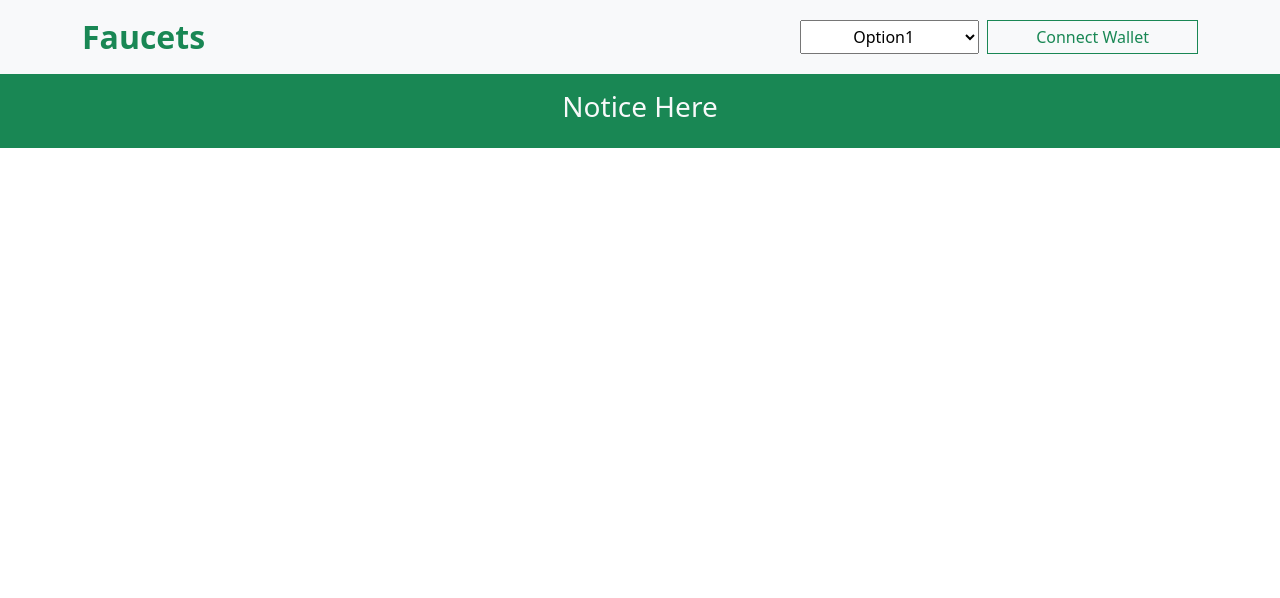
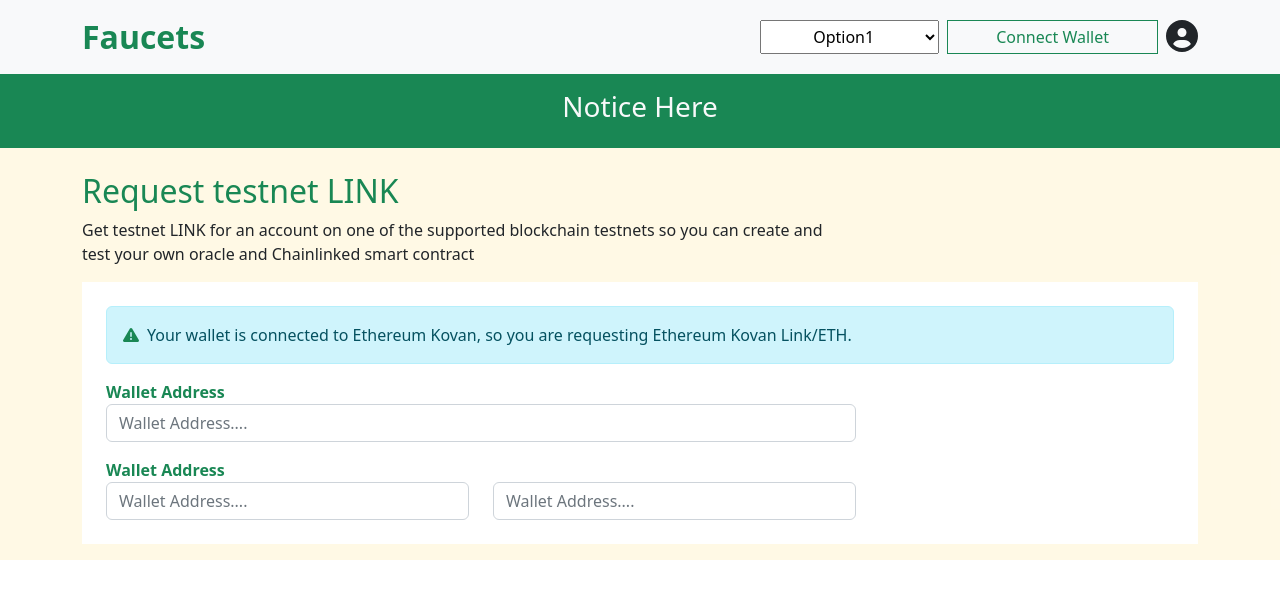
Before and after one commit to snislam/faucets, a React (Create React App) app: page / in a window 1280 px wide. Shown: the top 598 px of the page. Built offline with nearby package versions, Linux system fonts and the light colour scheme.

Commit message:
form done

```diff
--- /dev/null
+++ b/src/components/FormSection.js
@@ -0,0 +1,31 @@
+import { faTriangleExclamation } from '@fortawesome/free-solid-svg-icons';
+import { FontAwesomeIcon } from '@fortawesome/react-fontawesome';
+import React from 'react';
+import Alert from "react-bootstrap/Alert"
+
+const FormSection = () => {
+    return (
+        <div>
+            <Alert variant='info'>
+                <FontAwesomeIcon icon={faTriangleExclamation} size='md' className='me-2 text-success' />
+                Your wallet is connected to Ethereum Kovan, so you are requesting Ethereum Kovan Link/ETH.
+            </Alert>
+            <form style={{ maxWidth: "750px" }} action="">
+                <label className='text-success fw-bold' htmlFor="wallet-address">Wallet Address</label> <br />
+                <input className='form-control' type="text" id='wallet-address' placeholder='Wallet Address....' />
+
+                <label className='text-success fw-bold pt-3' htmlFor="wallet-address">Wallet Address</label> <br />
+                <div className="row">
+                    <div className="col-md">
+                        <input className='form-control' type="text" id='wallet-address' placeholder='Wallet Address....' />
+                    </div>
+                    <div className="col-md">
+                        <input className='form-control' type="text" id='wallet-address' placeholder='Wallet Address....' />
+                    </div>
+                </div>
+            </form>
+        </div>
+    );
+};
+
+export default FormSection;
--- /dev/null
+++ b/src/components/InnerBody.js
@@ -0,0 +1,12 @@
+import React from 'react';
+import FormSection from './FormSection';
+
+const InnerBody = () => {
+    return (
+        <div className='bg-white p-4'>
+            <FormSection />
+        </div>
+    );
+};
+
+export default InnerBody;
--- /dev/null
+++ b/src/components/MainArea.js
@@ -0,0 +1,16 @@
+import React from 'react';
+import InnerBody from './InnerBody';
+
+const MainArea = () => {
+    return (
+        <div className='bg-warning bg-opacity-10'>
+            <div className='container pt-4 pb-3'>
+                <h2 className='text-success'>Request testnet LINK</h2>
+                <p className='paragraph-text'>Get testnet LINK for an account on one of the supported blockchain testnets so you can create and test your own oracle and Chainlinked smart contract</p>
+                <InnerBody />
+            </div>
+        </div>
+    );
+};
+
+export default MainArea;
--- a/src/components/NavBar.js
+++ b/src/components/NavBar.js
@@ -3,6 +3,8 @@
 import Nav from 'react-bootstrap/Nav';
 import Navbar from 'react-bootstrap/Navbar';
 import ModalBox from './ModalBox';
+import { FontAwesomeIcon } from '@fortawesome/react-fontawesome';
+import { faUserCircle } from '@fortawesome/free-solid-svg-icons';
 
 function NavBar() {
     const [crypto, setCrypto] = useState();
@@ -16,7 +18,7 @@
                 <Navbar.Collapse className="justify-content-end" id="responsive-navbar-nav">
                     <Nav>
                         <select
-                            className='px-5 py-1 ms-2'
+                            className='px-5 py-1 ms-md-2'
                             onChange={(e) => setCrypto(e.target.value)}
                             id="select-crypto">
                             <option value="option1">Option1</option>
@@ -26,10 +28,11 @@
                             <option value="option5">Option5</option>
                             <option value="option6">Option6</option>
                         </select>
-                        <button className='ms-2 px-5 py-1 bg-transparent border border-success text-success' onClick={() => setModalShow(true)}>
+                        <button className='ms-md-2 px-5 py-1 bg-transparent border border-success text-success' onClick={() => setModalShow(true)}>
                             Connect Wallet
                         </button>
                         <ModalBox show={modalShow} onHide={() => setModalShow(false)} />
+                        <FontAwesomeIcon className='ms-md-2' icon={faUserCircle} size="2x" />
                     </Nav>
                 </Navbar.Collapse>
             </Container>
--- a/src/index.css
+++ b/src/index.css
@@ -5,6 +5,10 @@
   font-family: 'Poppins', sans-serif;
 }
 
+.paragraph-text {
+  max-width: 750px;
+}
+
 /*
 code {
   font-family: source-code-pro, Menlo, Monaco, Consolas, 'Courier New',
--- a/src/pages/Home.js
+++ b/src/pages/Home.js
@@ -1,10 +1,12 @@
 import React from 'react';
+import MainArea from '../components/MainArea';
 import Notice from '../components/Notice';
 
 const Home = () => {
     return (
         <>
             <Notice />
+            <MainArea />
         </>
     );
 };
```
